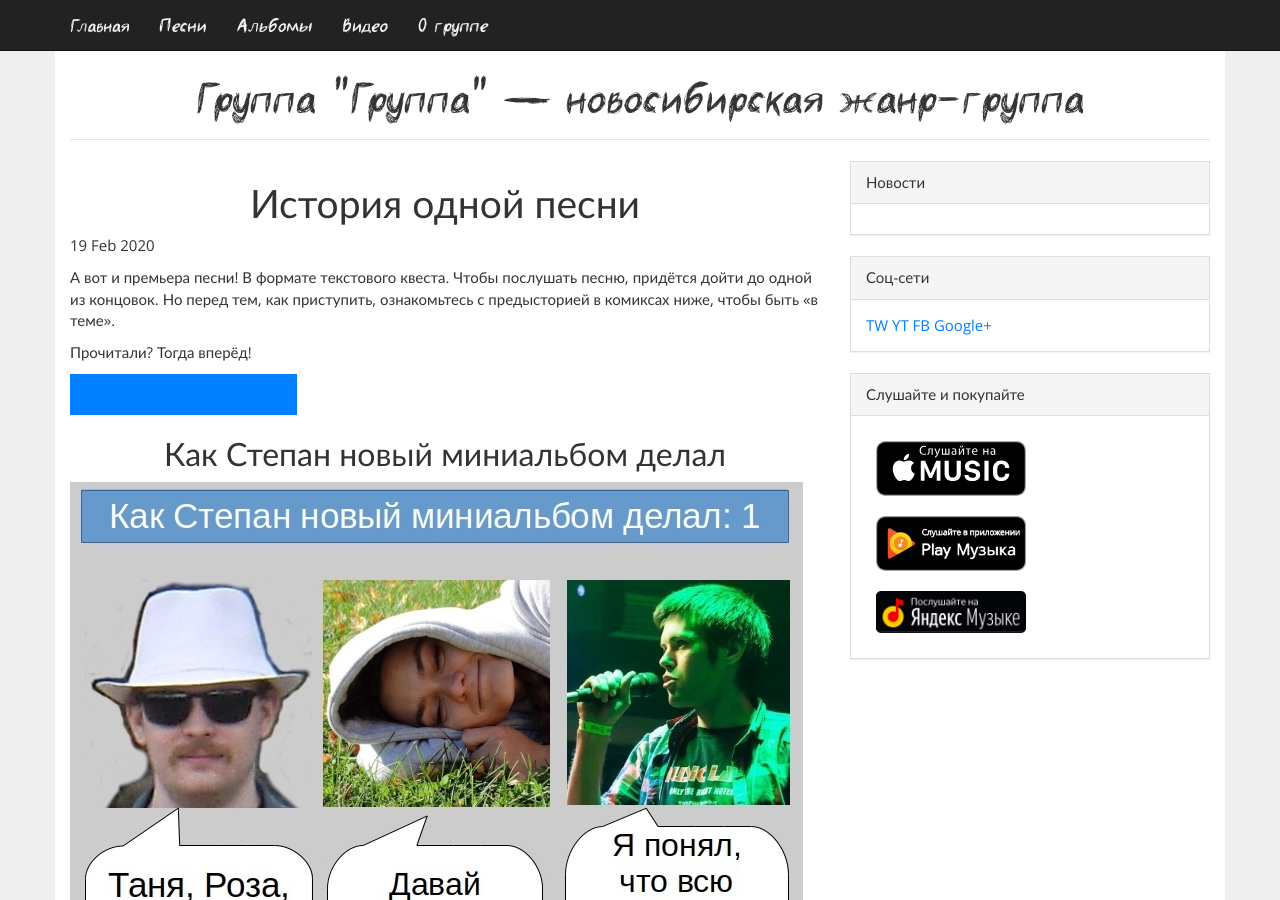
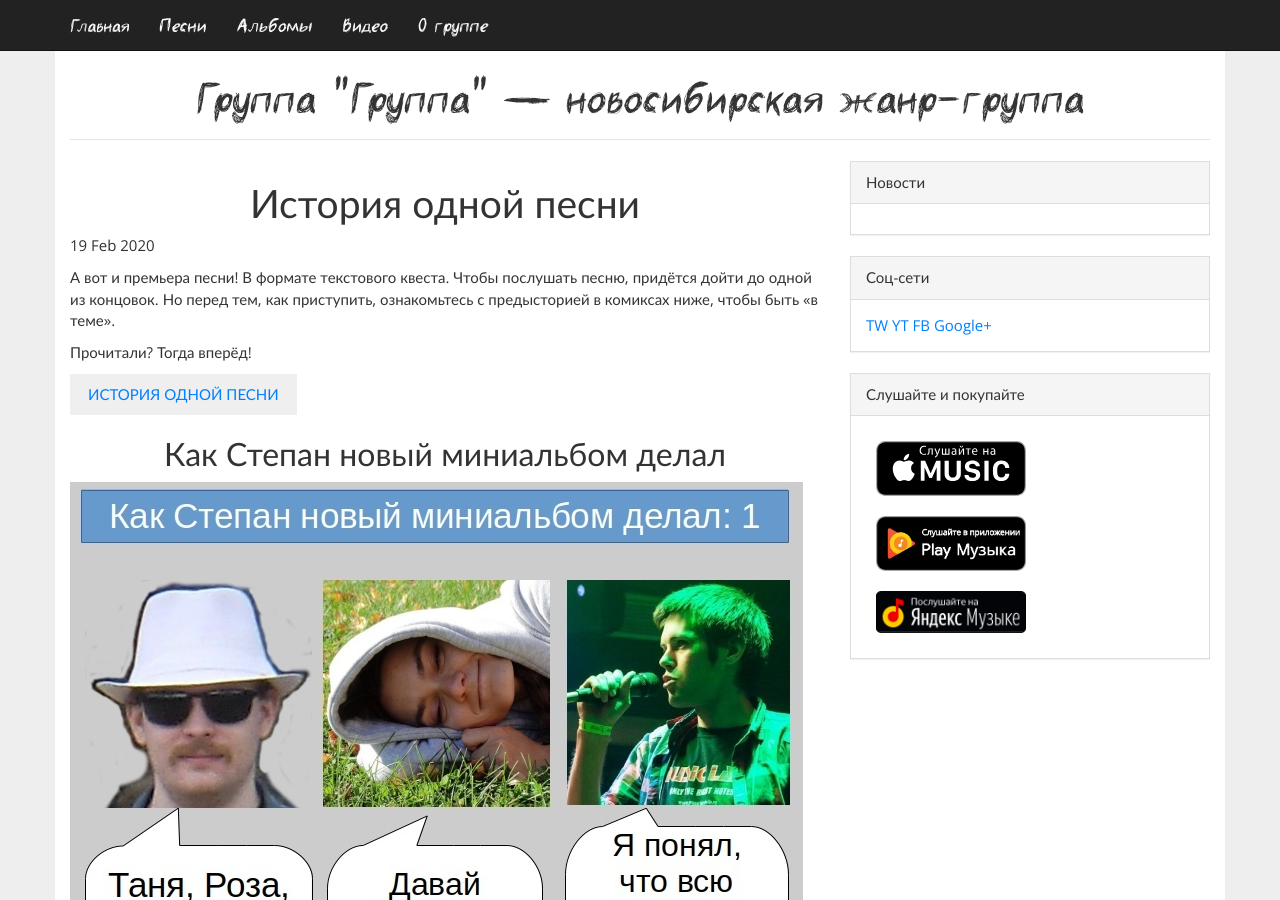
Before and after one commit to gruppa-gruppa-nsk/gruppa-gruppa-nsk.github.io, a Jekyll site: the page built from _posts/other/2021-02-18-one-song-story.md, in a window 1280 px wide and 900 px high. Built offline with Jekyll 4.4.1, drawn with Linux system fonts in a browser that asks for light colours; comment, search, counter and statistics services are not loaded.

Commit message:
Update 2021-02-18-one-song-story.md

```diff
--- a/_posts/other/2021-02-18-one-song-story.md
+++ b/_posts/other/2021-02-18-one-song-story.md
@@ -12,7 +12,7 @@
 Прочитали? Тогда вперёд!
 
 
-<button class="btn btn-primary">[ИСТОРИЯ ОДНОЙ ПЕСНИ](https://gruppa.utkorose.ru/winter-quest/ "ИСТОРИЯ ОДНОЙ ПЕСНИ")</button>
+<button class="btn">[ИСТОРИЯ ОДНОЙ ПЕСНИ](https://gruppa.utkorose.ru/winter-quest/ "ИСТОРИЯ ОДНОЙ ПЕСНИ")</button>
 
 ## Как Степан новый миниальбом делал
 
```
